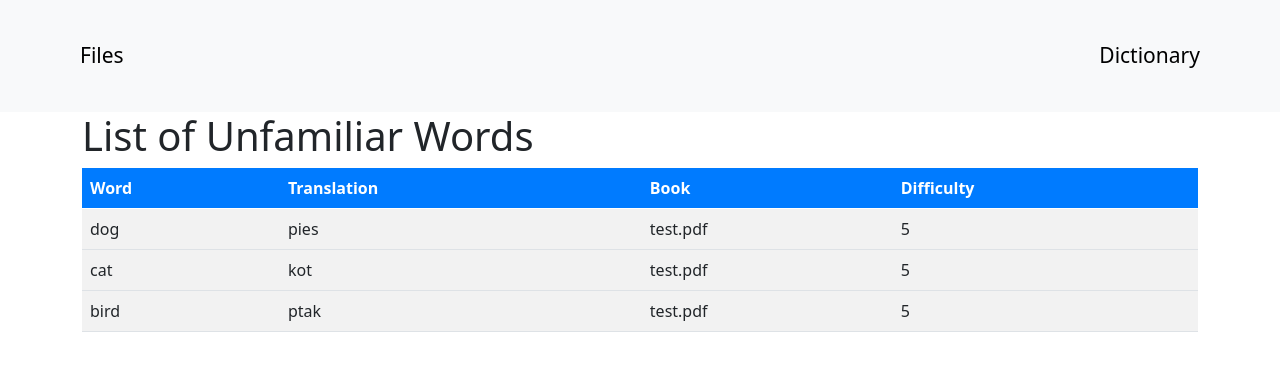
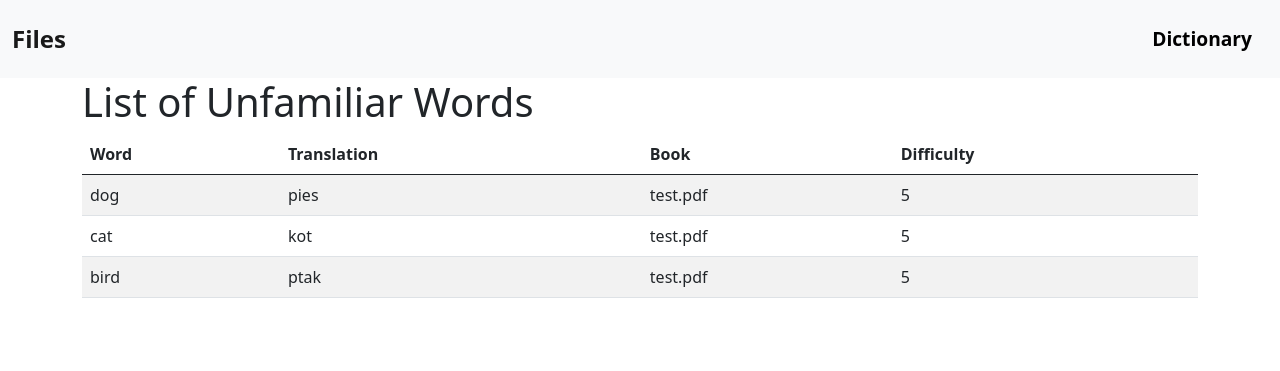
Before and after one commit to wreczek/pdf_viewer_and_dictionary, a Flask app: page /unfamiliar_words in a window 1280 px wide. Shown: the top 371 px of the page. Run offline with Flask 2, Linux system fonts and the light colour scheme; some libraries are stand-ins or nearby versions.

Commit message:
Testing `bar.html`: [ATTEMPT 2]

```diff
--- a/templates/bar.html
+++ b/templates/bar.html
@@ -4,58 +4,35 @@
   <title>{% block title %}{% endblock %}</title>
   <link rel="stylesheet" href="{{ url_for('static', filename='css/bootstrap.min.css') }}">
   <script src="{{ url_for('static', filename='js/jquery.min.js') }}"></script>
-  <script src="{{ url_for('static', filename='js/bootstrap.min.js') }}"></script>
+  <script src="{{ url_for('static', filename='js/bootstrap.bundle.min.js') }}"></script>
   <style>
-    .nav-bar {
-      display: flex;
-      justify-content: space-between;
-      align-items: center;
+    .navbar {
       background-color: #f8f9fa;
-      padding: 20px;
+      padding-top: 1rem;
+      padding-bottom: 1rem;
     }
-    .nav-bar a {
-      text-decoration: none;
+    .navbar-brand {
+      font-size: 1.5rem;
+      font-weight: bold;
+    }
+    .nav-link {
       color: black;
-      font-size: 21px;
-      margin-right: 40px;
-      margin-left: 40px;
-      display: inline-block; /* Add this line to make the buttons closer to each other */
-      padding: 20px; /* Add this line to make the buttons clickable */
-    }
-    .nav-bar a:hover {
-      text-decoration: underline;
-    }
-
-    .my-table {
-      border-collapse: collapse;
-      width: 100%;
-    }
-
-    .my-table th,
-    .my-table td {
-      text-align: left;
-      padding: 8px;
-    }
-
-    .my-table th {
-      background-color: #007bff;
-      color: white;
-    }
-
-    .my-table tr:nth-child(even) {
-      background-color: #f2f2f2;
+      font-size: 1.2rem;
+      font-weight: bold;
     }
   </style>
 
 </head>
 <body>
-  <div class="nav-bar">
-    <a href="{{ url_for('index') }}" style="margin-right: auto;">Files</a>
-    {% if current_file %}
-      <a href="#" class="active" style="padding: 0; margin: 0;">{{ current_file }}</a>
-    {% endif %}
-    <a href="{{ url_for('unfamiliar_words') }}" style="margin-left: auto;">Dictionary</a>
-  </div>
+  <nav class="navbar navbar-expand-lg navbar-light">
+    <div class="container-fluid">
+      <a class="navbar-brand" href="{{ url_for('index') }}">Files</a>
+      {% if current_file %}
+        <a class="nav-link active" href="#">{{ current_file }}</a>
+      {% endif %}
+      <a class="nav-link" href="{{ url_for('unfamiliar_words') }}">Dictionary</a>
+    </div>
+  </nav>
   {% block content %}{% endblock %}
 </body>
 </html>
```
